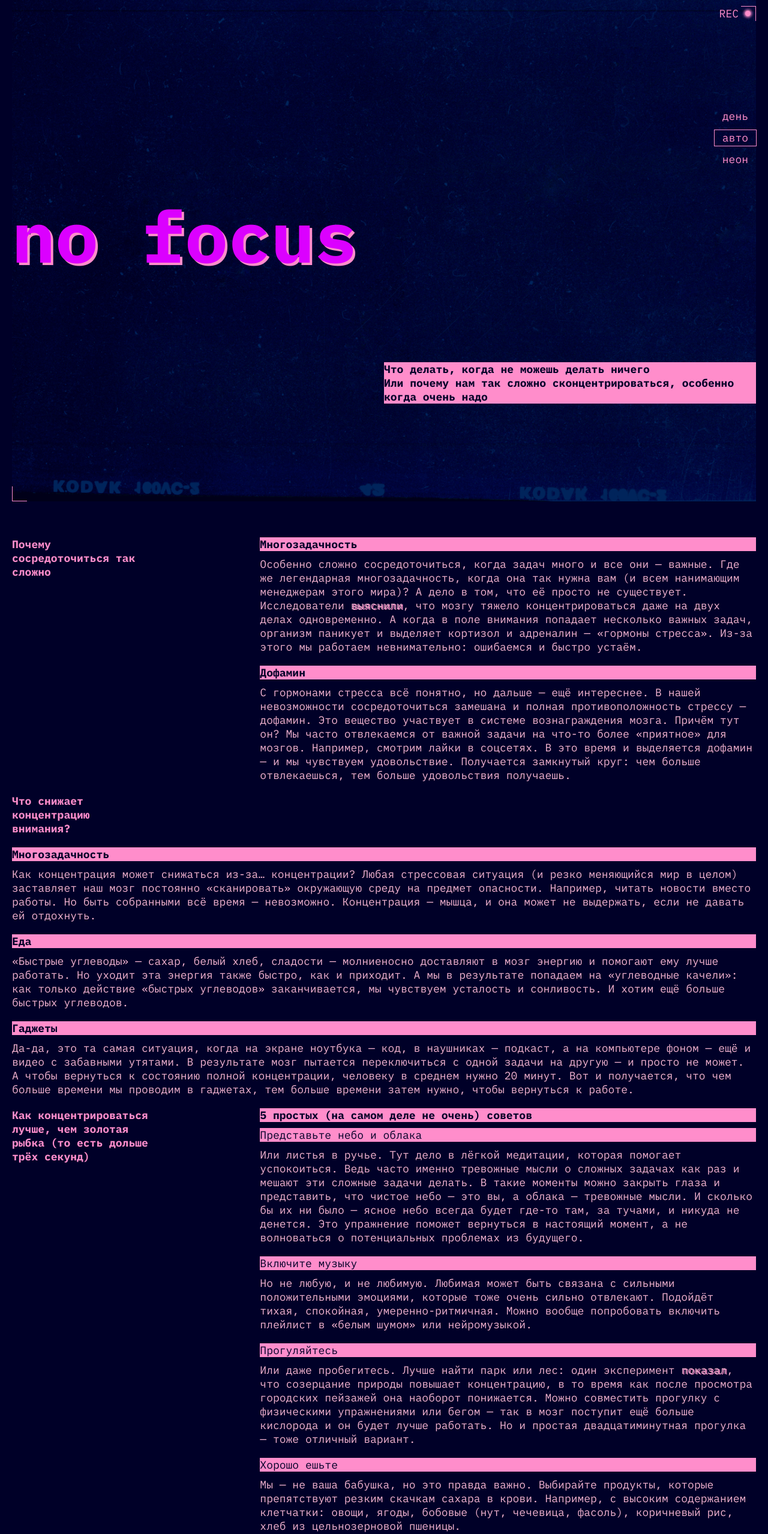
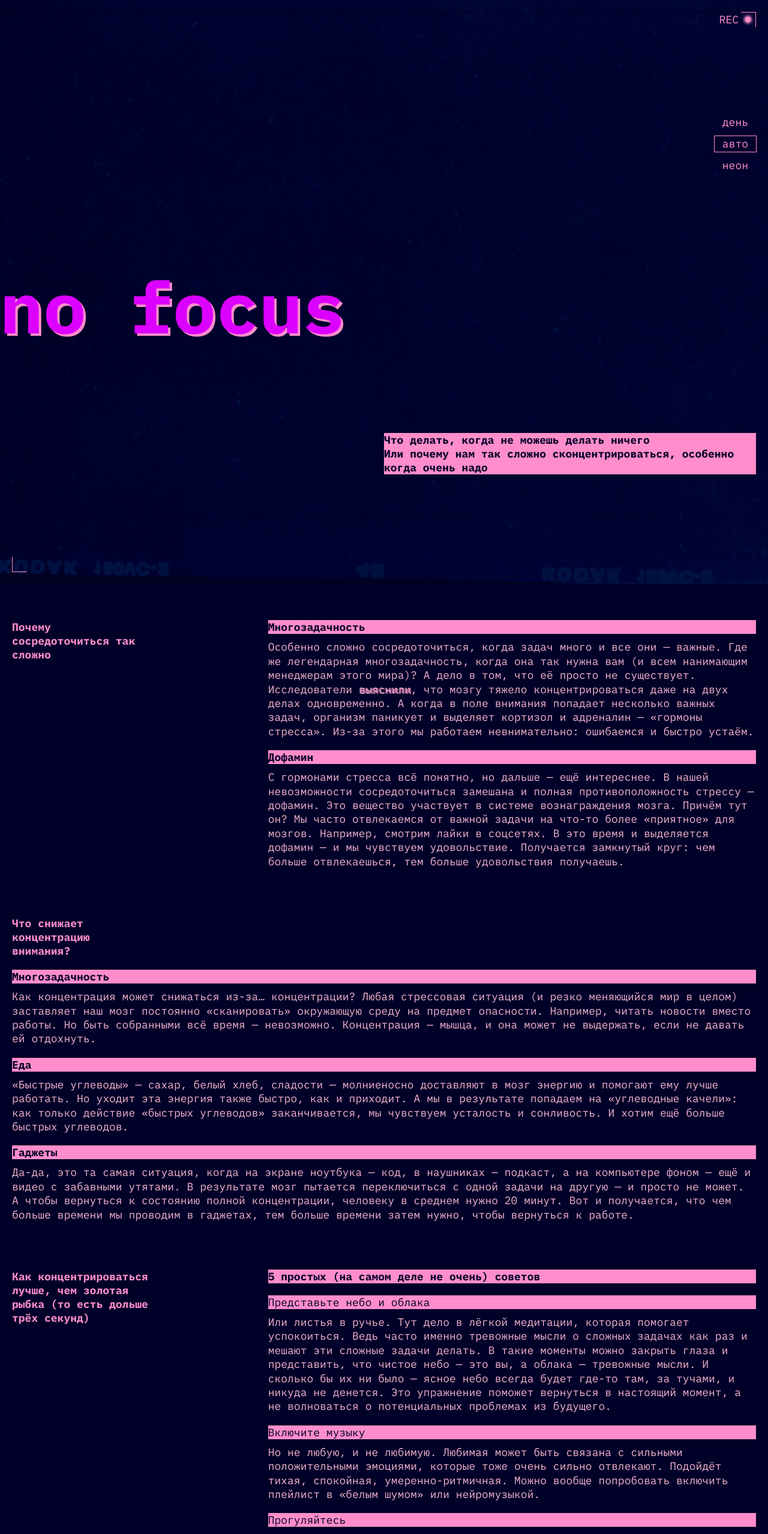
Before and after one commit to KateBolotova/slozhno-sosredotochitsya, a plain HTML site: page index.html in a window 1280 px wide. Shown: the top 2558 px of the page at 60% size. Drawn offline with Linux system fonts and the light colour scheme.

Commit message:
fix: margins and bg image

```diff
--- a/index.html
+++ b/index.html
@@ -17,7 +17,7 @@
 </head>
 <body class="page">
 <header class="header decorated-zone">
-  <div class="header__decor">
+  <div class="decor_right">
     <span class="header__decoration">REC</span><span class="decoration_corner"></span>
   </div>
   <nav class="header__theme-menu">
@@ -53,10 +53,12 @@
     Что делать, когда не можешь делать ничего <br>
     Или почему нам так сложно сконцентрироваться, особенно когда очень надо
   </h1>
-  <div class="decor_bottom"></div>
+  <div class="decor_left">
+    <span class="decor_bottom"></span>
+  </div>
 </header>
 <script src="./scripts/script.js"></script>
-<main>
+<main class="main">
   <section class="section__1">
     <h2 class="section__title section__1_1">
       Почему сосредоточиться так сложно
@@ -208,12 +210,16 @@
     />
   </section>
 </main>
-<footer class="footer decorated-zone">
-  <div class="footer__decoration_corner"></div>
+<footer class="footer">
+  <div class="decor_right">
+    <span class="decoration_corner"></span>
+  </div>
   <div class="footer__title_accent">
     focus
   </div>
-  <div class="decor_bottom"></div>
+  <div class="decor_left">
+    <span class="decor_bottom"></span>
+  </div>
 </footer>
 </body>
 </html>
--- a/styles/style.css
+++ b/styles/style.css
@@ -2,19 +2,31 @@
 
 .page {
   /* сохраните в разметке и стилях класс page. На его основе работает скрипт. */
-  padding: 0 10px;
 }
 
-.decorated-zone {
-  background: url("../images/cover-image-dark.png") no-repeat center;
-  background-size: cover;
-  /*НУЖНО РАСТЯНУТЬ ПО ВСЕЙ ШИРИНЕ*/
+.decorated-zone::before {
+  content: "";
+  position: absolute;
+  top: 0;
+  left: 0;
+  width: 100%;
+  height: 100%;
+  opacity: .5;
+  z-index: -1;
+  background: url("../images/cover-image-dark.png") center / cover no-repeat;
 }
 
-.header__decor {
+.decor_right {
   display: flex;
   justify-content: right;
-  padding-top: 10px;
+  padding-top: 20px;
+  padding-right: 20px;
+}
+
+.decor_left {
+  display: flex;
+  padding-bottom: 20px;
+  padding-left: 20px;
 }
 
 .header__decoration {
@@ -31,7 +43,7 @@
   border-right: 1px solid var(--accent-color);
 }
 
-.decoration_corner::before {
+.header .decoration_corner::before {
   content: '';
   position: absolute;
   height: 9px;
@@ -46,14 +58,17 @@
 .decor_bottom {
   height: 25px;
   width: 25px;
-  margin-top: 31px;
-  margin-bottom: 10px;
   border-left: 1px solid var(--accent-color);
   border-bottom: 1px solid var(--accent-color);
 }
 
+.main {
+  padding: 0 10px;
+}
+
 .header {
   margin-bottom: 30px;
+  position: relative;
 }
 
 .header__theme-menu-list {
@@ -117,9 +132,13 @@
 
 .section__paragraph {
   font-weight: 400;
-  font-size: inherit;
+  line-height: 18px;
   color: #F1B2CE;
   margin-bottom: 20px;
+}
+
+.section__paragraph:last-child {
+  margin-bottom: 0;
 }
 
 .section__description_regular {
@@ -143,6 +162,7 @@
 
 .section__image {
   width: 100%;
+  height: 100%;
   object-fit: cover;
   object-position: center;
 }
@@ -151,17 +171,8 @@
   margin-top: 40px;
 }
 
-.footer__decoration_corner {
-  float: right;
-  height: 25px;
-  width: 25px;
-  border-top: 1px solid var(--accent-color);
-  border-right: 1px solid var(--accent-color);
-}
-
 .footer__title_accent {
   font-size: 116px;
-  line-height: 82.5%;
   color: #DB00FF;
   text-shadow: 2px 2px var(--accent-color);
   padding: 250px calc((100% - 348px) / 2) 250px;
@@ -170,16 +181,11 @@
 @media (min-width: 768px) {
   .header__theme-menu-list {
     padding-top: 146px;
-  }
-
-  .page {
-    padding: 0 20px;
+    margin-right: 20px;
   }
 
   .header__title {
-    margin-left: 50%;
-    margin-bottom: 138px;
-    margin-top: 162px;
+    margin: 162px 20px 138px 50%;
   }
 
   .header {
@@ -188,15 +194,36 @@
 
   .title_accent {
     font-size: 120px;
+    line-height: 82.5%;
+    margin-top: 173px;
+    margin-bottom: 162px;
+    margin-left: 0;
+  }
+
+  .decor_bottom {
+    margin-left: 20px;
+    padding-bottom: 20px;
+  }
+
+  .main {
+    display: flex;
+    flex-direction: column;
+    gap: 80px;
+    padding: 0 20px;
   }
 
   .section__title {
     max-width: 236px;
   }
 
+  .section__paragraph {
+    font-style: normal;
+    line-height: 130%;
+  }
+
   .section__1 {
     display: grid;
-    grid-template-columns: 1fr 2fr;
+    grid-template-columns: 1fr 20px 2fr;
   }
 
   .section__1_1 {
@@ -207,88 +234,92 @@
 
   .section__1_2 {
     grid-row-start: 1;
-    grid-column-start: 2;
+    grid-column-start: 3;
   }
 
   .section__1_3 {
     grid-row-start: 2;
-    grid-column-start: 2;
+    grid-column-start: 3;
   }
 
   .section__1_4 {
     grid-row-start: 3;
-    grid-column-start: 2;
+    grid-column-start: 3;
   }
 
   .section__1_5 {
     grid-row-start: 4;
-    grid-column-start: 2;
+    grid-column-start: 3;
   }
 
   .section__3 {
     display: grid;
-    grid-template-columns: 1fr 2fr;
+    grid-template-columns: 1fr 20px 2fr;
   }
 
   .section__3_1 {
     grid-row-start: 1;
     grid-column-start: 1;
-    grid-row-end: 11;
+    grid-row-end: span 11;
   }
 
   .section__3_2 {
     grid-row-start: 1;
-    grid-column-start: 2;
+    grid-column-start: 3;
+  }
+
+  .section__3 > .section__description {
+    margin-bottom: 20px;
   }
 
   .section__3_3 {
     grid-row-start: 2;
-    grid-column-start: 2;
+    grid-column-start: 3;
   }
 
   .section__3_4 {
     grid-row-start: 3;
-    grid-column-start: 2;
+    grid-column-start: 3;
   }
 
   .section__3_5 {
     grid-row-start: 4;
-    grid-column-start: 2;
+    grid-column-start: 3;
   }
 
   .section__3_6 {
     grid-row-start: 5;
-    grid-column-start: 2;
+    grid-column-start: 3;
   }
 
   .section__3_7 {
     grid-row-start: 6;
-    grid-column-start: 2;
+    grid-column-start: 3;
   }
 
   .section__3_8 {
     grid-row-start: 7;
-    grid-column-start: 2;
+    grid-column-start: 3;
   }
 
   .section__3_9 {
     grid-row-start: 8;
-    grid-column-start: 2;
+    grid-column-start: 3;
   }
 
   .section__3_10 {
     grid-row-start: 9;
-    grid-column-start: 2;
+    grid-column-start: 3;
   }
 
   .section__3_11 {
     grid-row-start: 10;
-    grid-column-start: 2;
+    grid-column-start: 3;
   }
 
   .section__3_12 {
     grid-row-start: 11;
-    grid-column-start: 2;
+    grid-column-start: 3;
   }
 
   .section__gallery {
@@ -317,14 +348,14 @@
   .section__4_3 {
     grid-row-start: 2;
     grid-column-start: 3;
-    grid-row-end: span 3;
+    grid-row-end: span 2;
     grid-column-end: 3;
   }
 
   .section__4_4 {
     grid-row-start: 3;
     grid-column-start: 1;
-    grid-row-end: span 4;
+    grid-row-end: span 2;
     grid-column-end: 1;
   }
 
@@ -339,12 +370,8 @@
     grid-row-start: 4;
     grid-column-start: 2;
     grid-row-end: 4;
-    grid-column-end: span 3;
+    grid-column-end: span 2;
   }
-
-
-
-
 
   .footer {
     margin-top: 60px;
@@ -352,7 +379,7 @@
 
   .footer__title_accent {
     font-size: 120px;
-    padding: calc(463px - 25px - 20px) calc((100% - 360px) / 2) calc(462px - 25px - 20px);
+    padding: 463px calc((100% - 360px) / 2) 442px;
   }
 
   .decor_bottom {
```
